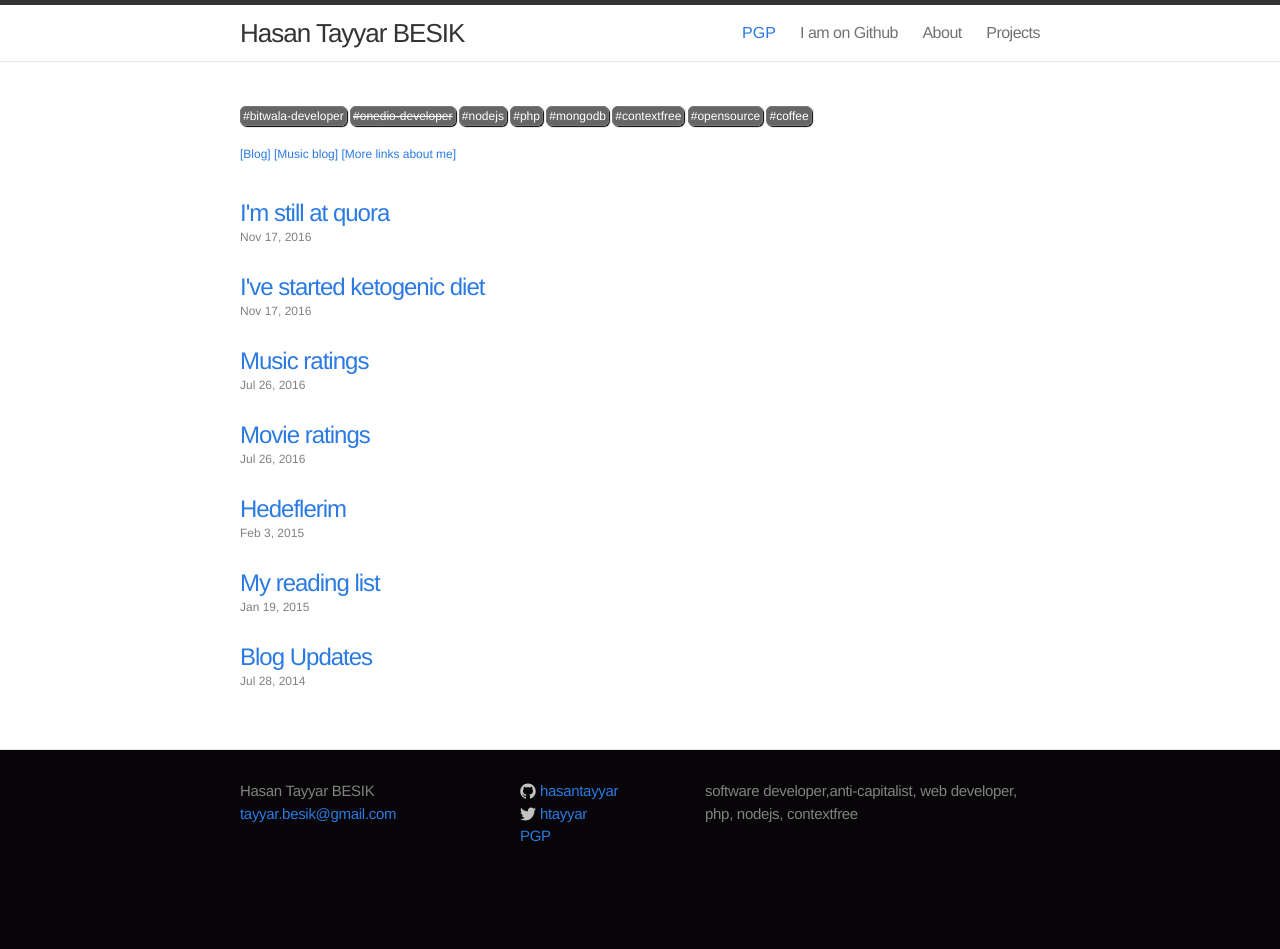
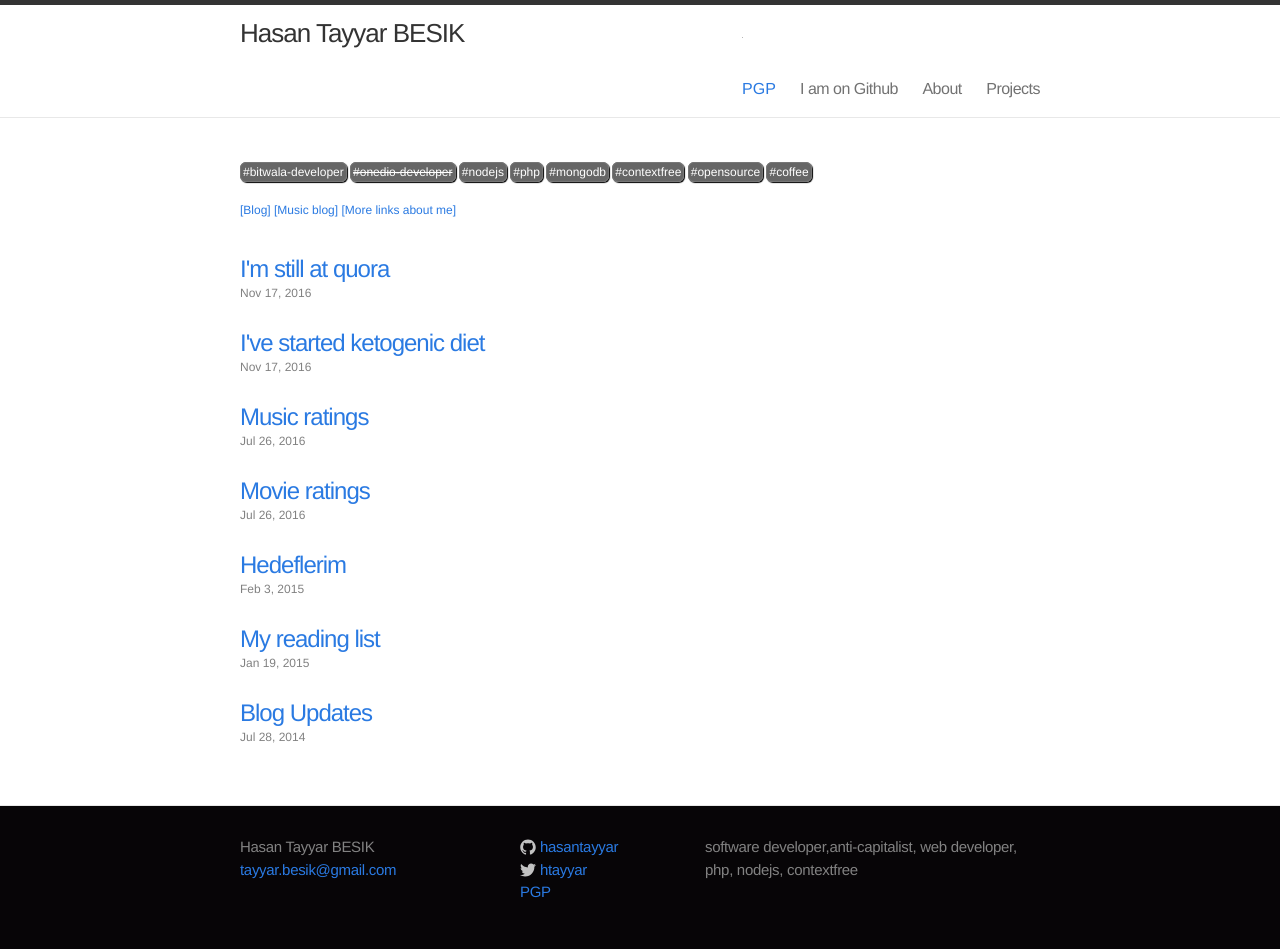
Before and after one commit to hasantayyar/hasantayyar.net, a Jekyll site: the page built from index.html, in a window 1280 px wide. Built offline with Jekyll 4.4.1, drawn with Linux system fonts in a browser that asks for light colours; some web fonts are replaced; Markdown is read by kramdown in place of the engine named in the settings; before the commit the page ends 900 px from its top, so only the background shows below that.

Commit message:
menu icon hide

```diff
--- a/_includes/header.html
+++ b/_includes/header.html
@@ -5,8 +5,8 @@
     <a class="site-title" href="{{ site.baseurl }}/">{{ site.title }}</a>
 
     <nav class="site-nav">
-      <a href="#" class="menu-icon">
-        <svg style="width:20px" version="1.1" xmlns="http://www.w3.org/2000/svg" xmlns:xlink="http://www.w3.org/1999/xlink" x="0px" y="0px"
+      <a href="#" class="menu-icon" style="width:1px; height:1px; display:inline-block" >
+        <svg version="1.1" xmlns="http://www.w3.org/2000/svg" xmlns:xlink="http://www.w3.org/1999/xlink" x="0px" y="0px"
            viewBox="0 0 18 15" enable-background="new 0 0 18 15" xml:space="preserve">
           <path fill="#505050" d="M18,1.484c0,0.82-0.665,1.484-1.484,1.484H1.484C0.665,2.969,0,2.304,0,1.484l0,0C0,0.665,0.665,0,1.484,0
             h15.031C17.335,0,18,0.665,18,1.484L18,1.484z"/>
```
